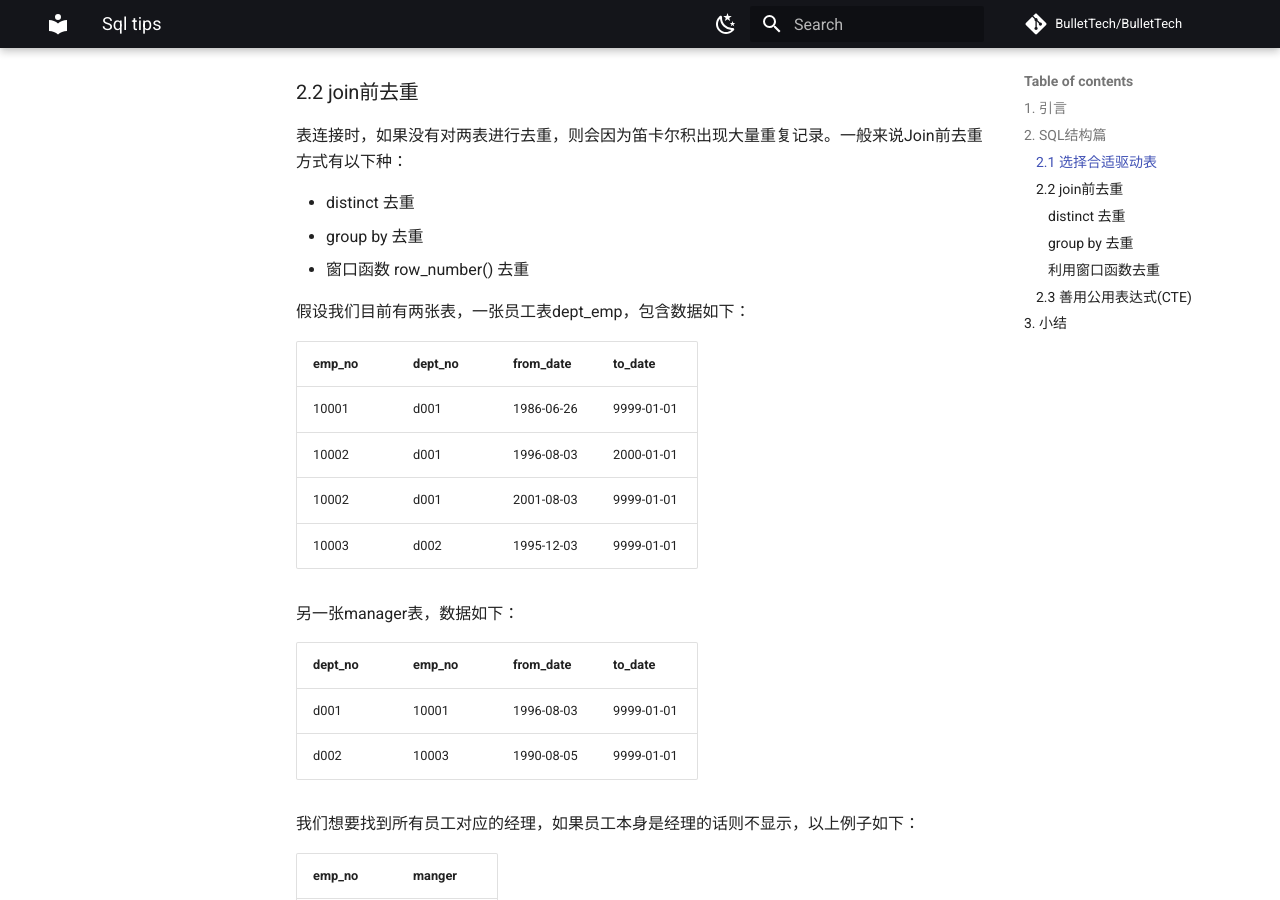
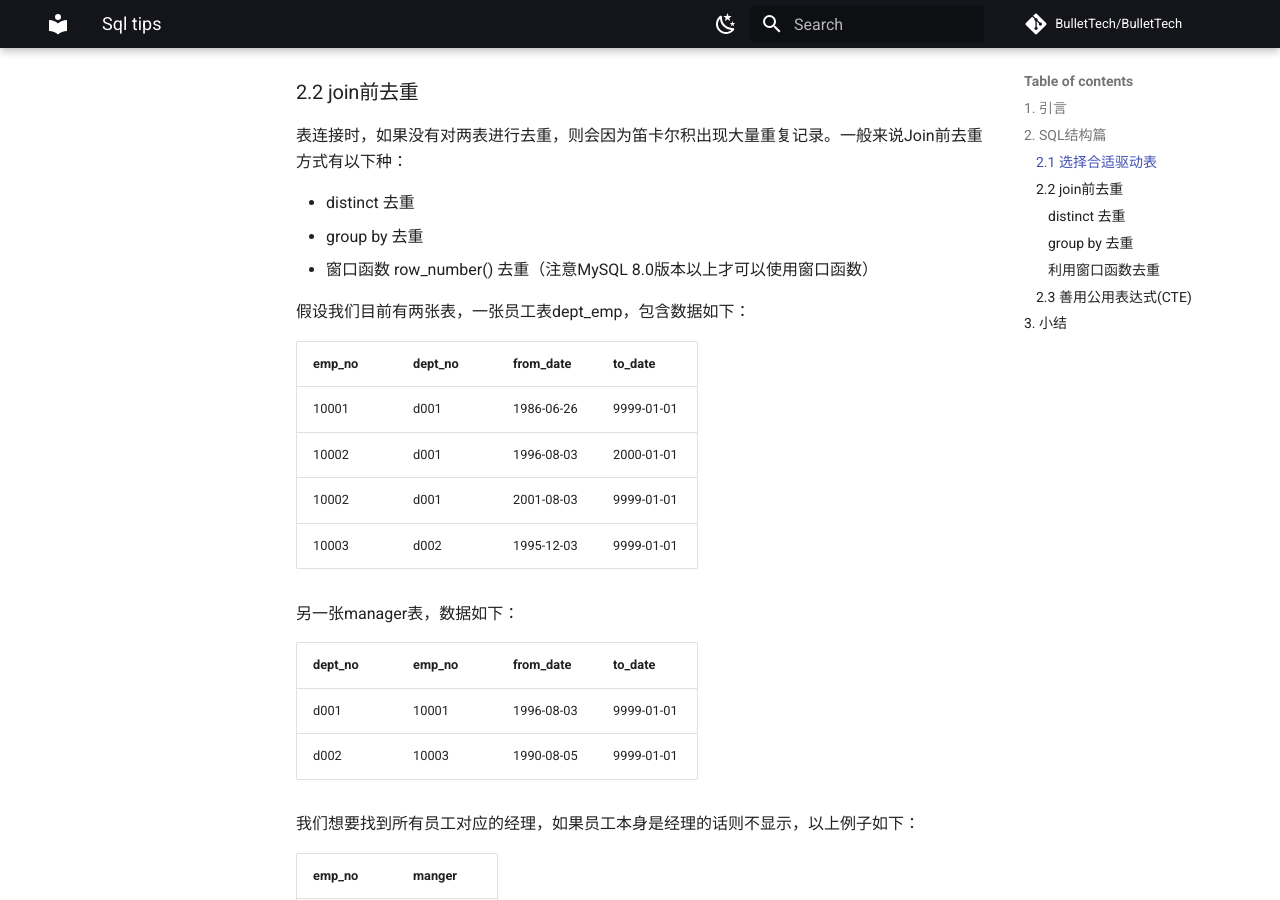
Before and after one commit to BulletTech/BulletTech, an MkDocs documentation site: the page built from docs/Main_Course/Data_Analytics/2021-08-27-SQL-tips-2.md, in a window 1280 px wide and 900 px high, scrolled down 699 px. Built offline with MkDocs 1.6.1 and Material for MkDocs 9.7.7, drawn with Linux system fonts in a browser that asks for light colours; comment, search, counter and statistics services are not loaded.

Commit message:
Update 2021-08-27-SQL-tips-2.md

```diff
--- a/docs/Main_Course/Data_Analytics/2021-08-27-SQL-tips-2.md
+++ b/docs/Main_Course/Data_Analytics/2021-08-27-SQL-tips-2.md
@@ -26,7 +26,7 @@ template: overrides/blogs.html
 
 * distinct 去重
 * group by 去重
-* 窗口函数 row_number() 去重
+* 窗口函数 row_number() 去重（注意MySQL 8.0版本以上才可以使用窗口函数）
 
 假设我们目前有两张表，一张员工表dept_emp，包含数据如下：
 
```
